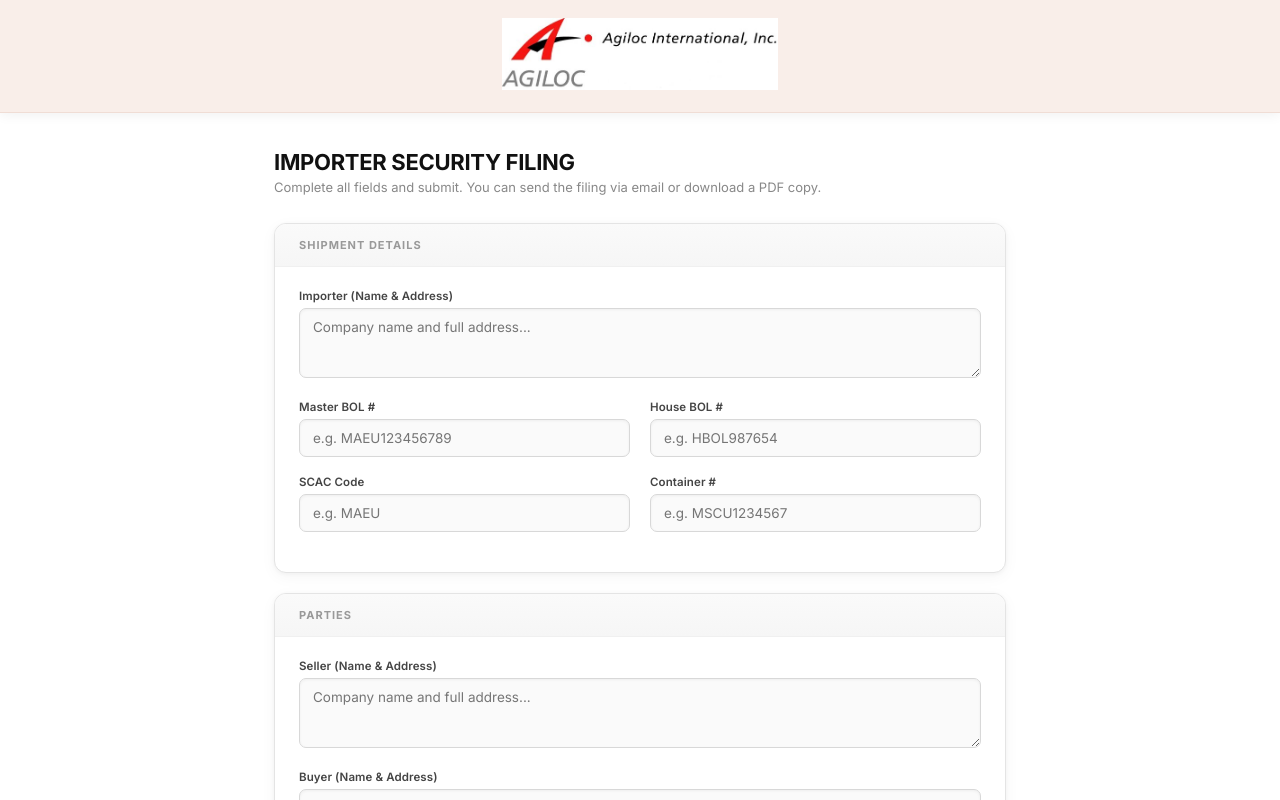
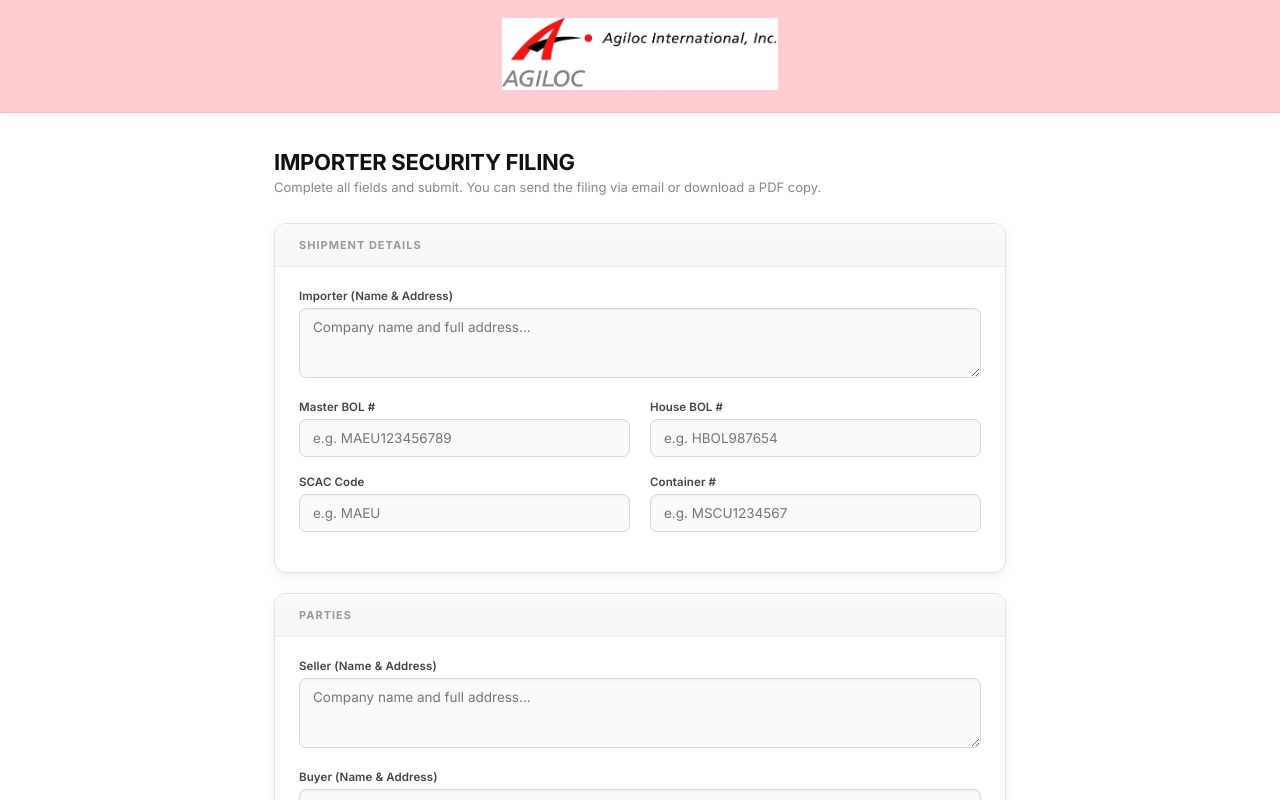
Before and after one commit to calistasuherman/isf-form, a Next.js app: page /isf-form in a window 1280 px wide. Shown: the top 800 px of the page. Built offline with nearby package versions, Linux system fonts and the light colour scheme.

Commit message:
Header banner #ffcdd2, white background

```diff
--- a/app/isf-form/page.tsx
+++ b/app/isf-form/page.tsx
@@ -432,7 +432,7 @@
 
       <div style={{ minHeight: "100vh", background: "#fff" }}>
         {/* Header */}
-        <div style={{ position: "sticky", top: 0, zIndex: 100, background: "#f9eee9", borderBottom: "1px solid #f0ddd5", padding: "18px 40px", textAlign: "center", boxShadow: "0 2px 12px rgba(0,0,0,0.06)" }}>
+        <div style={{ position: "sticky", top: 0, zIndex: 100, background: "#ffcdd2", borderBottom: "1px solid #f5b8be", padding: "18px 40px", textAlign: "center", boxShadow: "0 2px 12px rgba(0,0,0,0.06)" }}>
           {/* eslint-disable-next-line @next/next/no-img-element */}
           <img src="/agiloc-logo.jpg" alt="Agiloc International" style={{ height: 72, objectFit: "contain" }} />
         </div>
```
